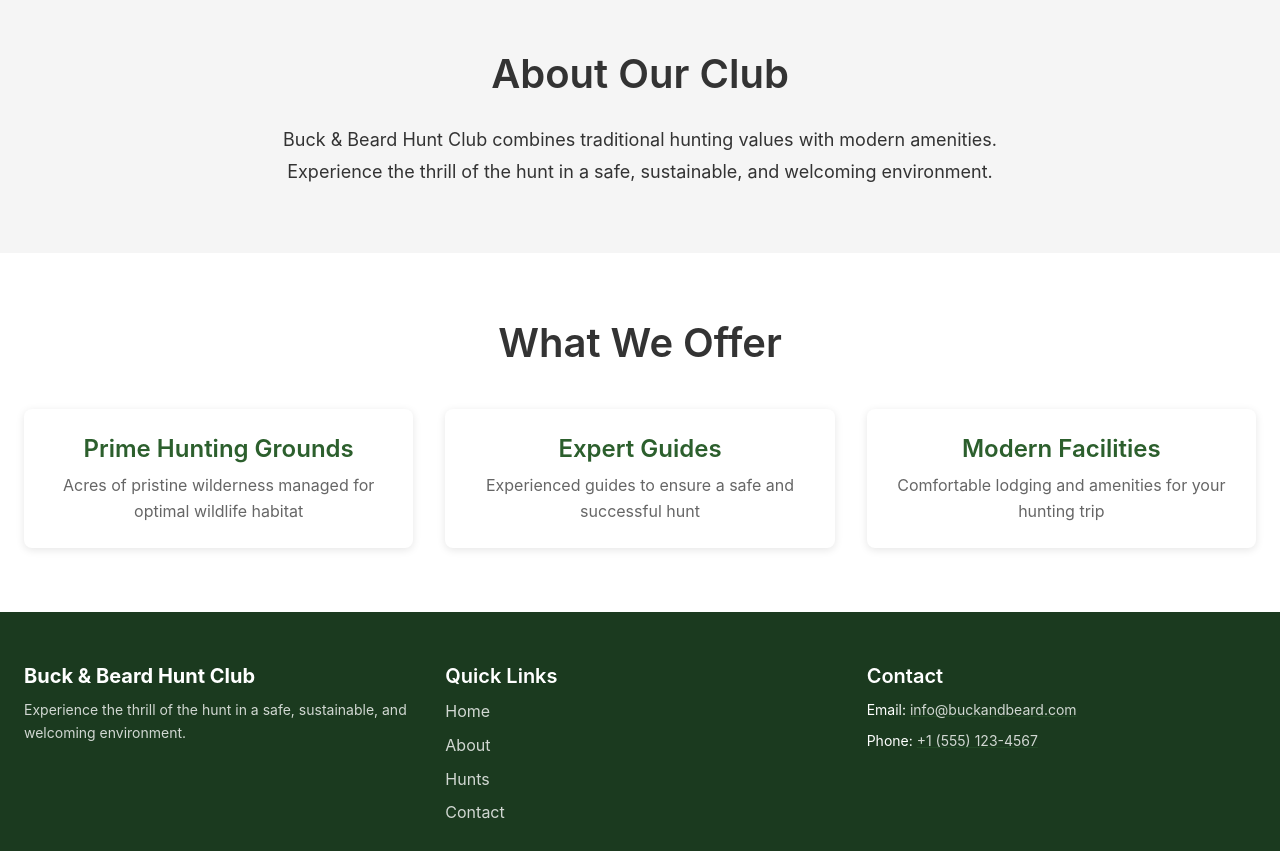
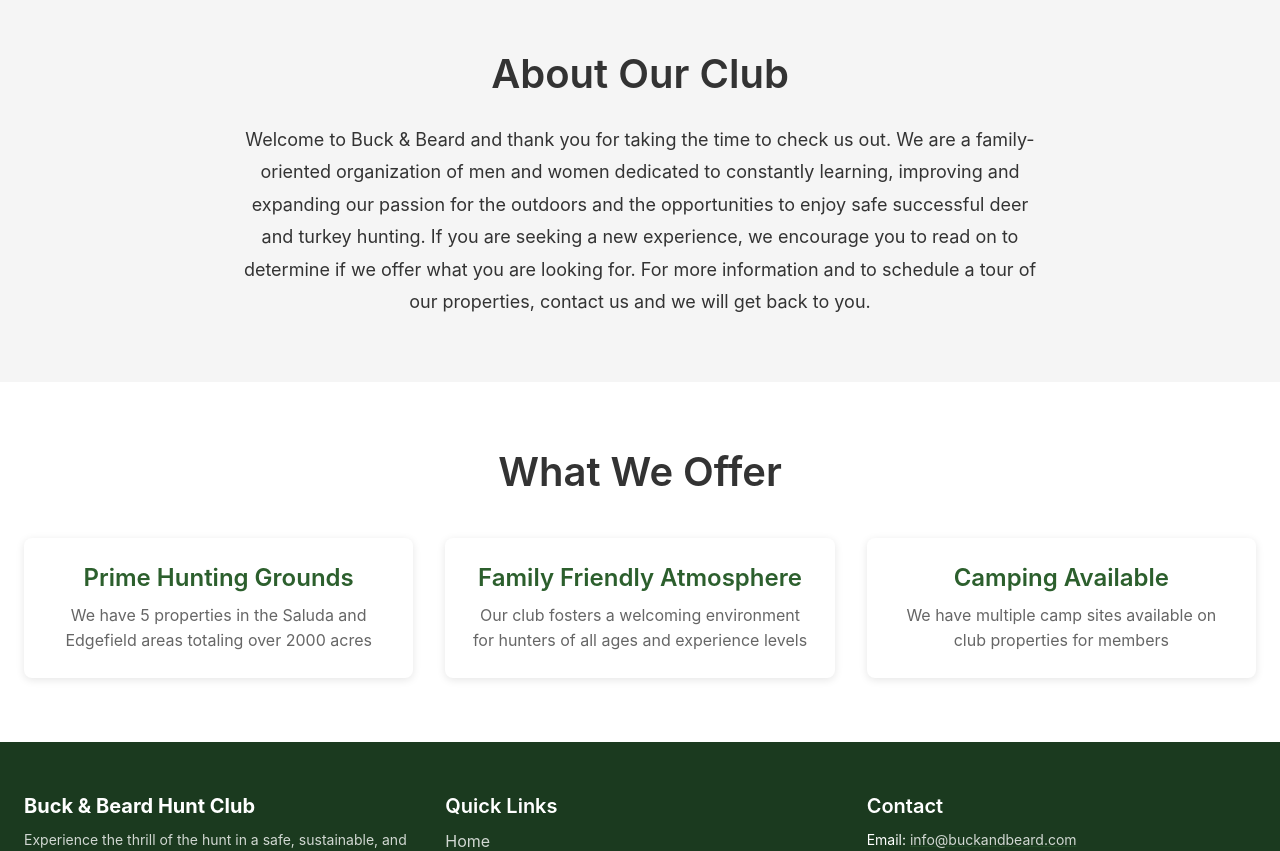
Before and after one commit to evilbeliver/specBB, a Next.js app: page / in a window 1280 px wide. Shown: the part 680-1531 px from the top of the page. Built offline with nearby package versions, Linux system fonts and the light colour scheme.

Commit message:
Updated content on index page

```diff
--- a/src/pages/index.tsx
+++ b/src/pages/index.tsx
@@ -7,15 +7,15 @@ export default function Home() {
   const features = [
     {
       title: 'Prime Hunting Grounds',
-      description: 'Acres of pristine wilderness managed for optimal wildlife habitat',
+      description: 'We have 5 properties in the Saluda and Edgefield areas totaling over 2000 acres',
     },
     {
-      title: 'Expert Guides',
-      description: 'Experienced guides to ensure a safe and successful hunt',
+      title: 'Family Friendly Atmosphere',
+      description: 'Our club fosters a welcoming environment for hunters of all ages and experience levels',
     },
     {
-      title: 'Modern Facilities',
-      description: 'Comfortable lodging and amenities for your hunting trip',
+      title: 'Camping Available',
+      description: 'We have multiple camp sites available on club properties for members',
     },
   ];
 
@@ -113,8 +113,7 @@ export default function Home() {
                 lineHeight: 1.8,
               }}
             >
-              Buck & Beard Hunt Club combines traditional hunting values with modern amenities.
-              Experience the thrill of the hunt in a safe, sustainable, and welcoming environment.
+              Welcome to Buck & Beard and thank you for taking the time to check us out. We are a family-oriented organization of men and women dedicated to constantly learning, improving and expanding our passion for the outdoors and the opportunities to enjoy safe successful deer and turkey hunting. If you are seeking a new experience, we encourage you to read on to determine if we offer what you are looking for. For more information and to schedule a tour of our properties, contact us and we will get back to you.
             </Typography>
           </Container>
         </Box>
```
